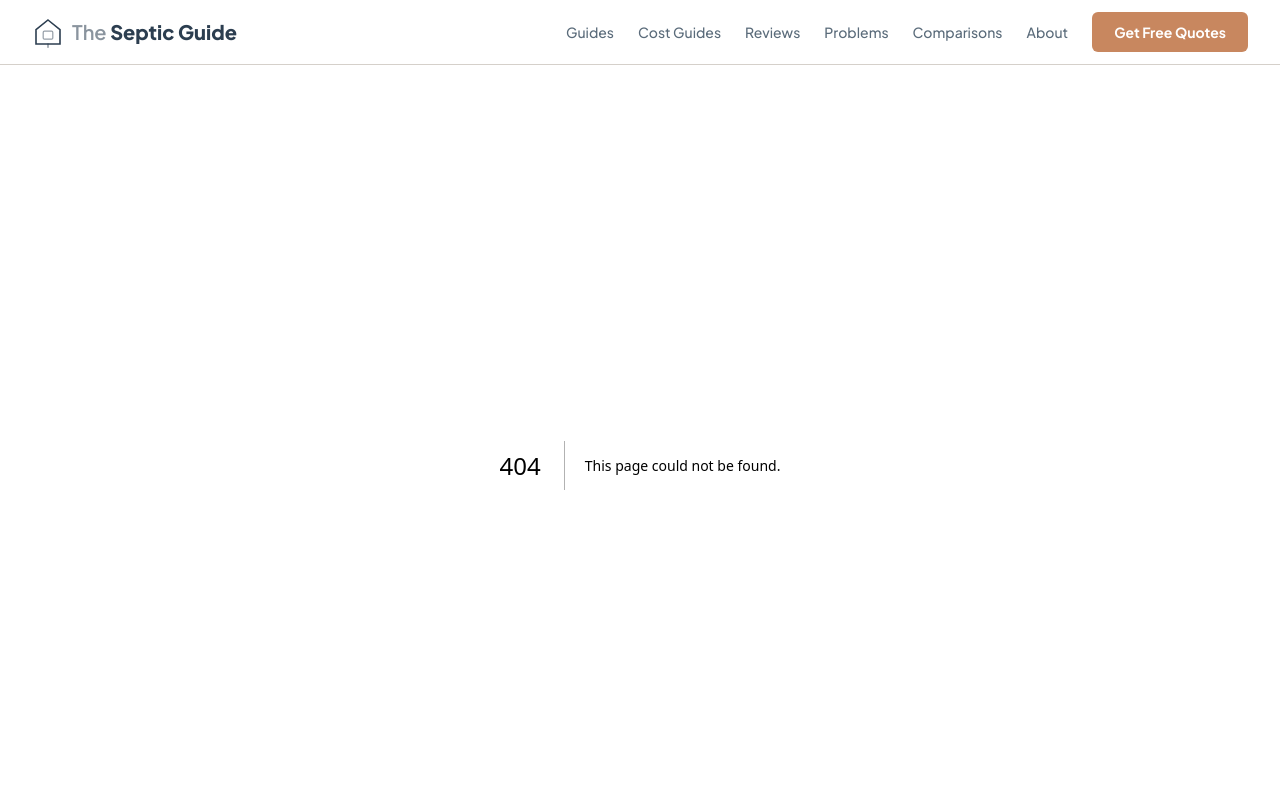
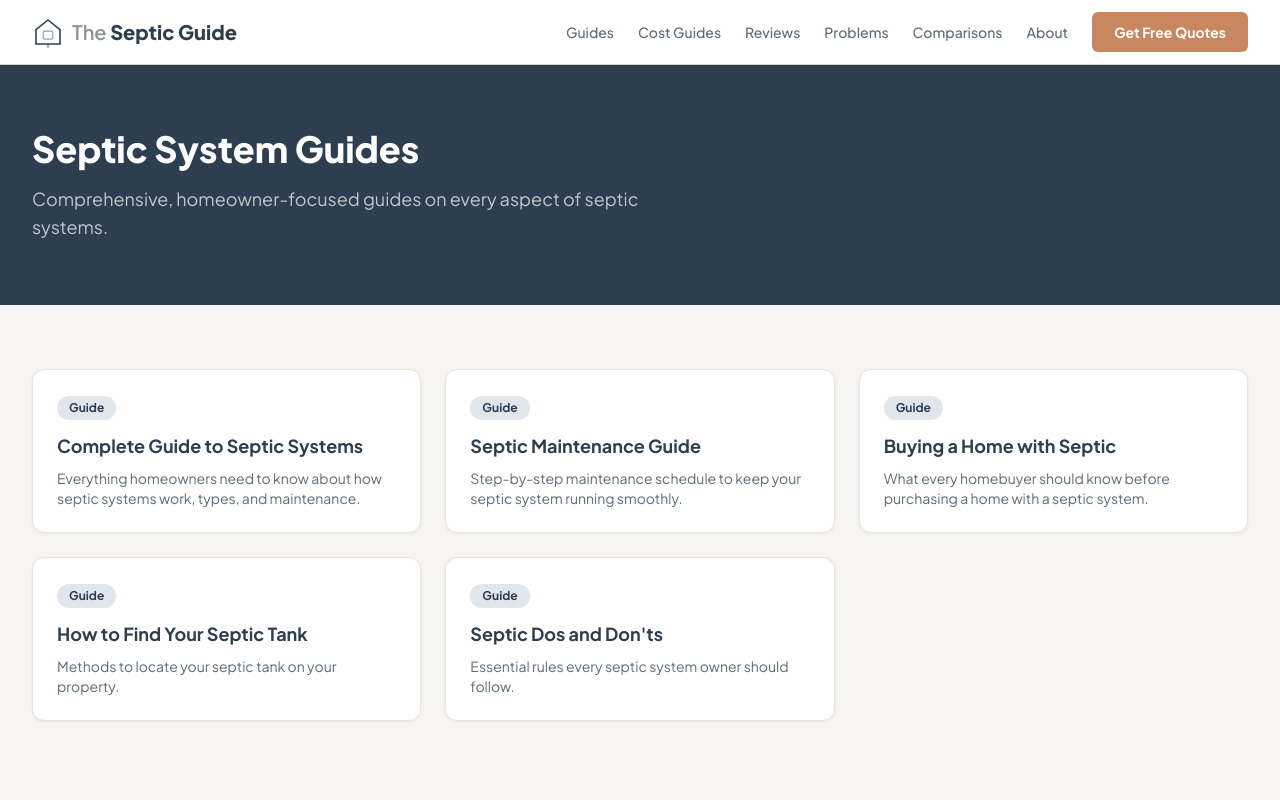
Before and after one commit to thebasementguide2026/theseptic.guide-, a Next.js app: page /guides in a window 1280 px wide. Before the commit this address had no page. Shown: the top 800 px of the page. Built offline with nearby package versions, Linux system fonts and the light colour scheme.

Commit message:
Add guides listing page

```diff
--- /dev/null
+++ b/app/guides/page.tsx
@@ -0,0 +1,40 @@
+import Link from 'next/link'
+
+export const metadata = {
+  title: 'Septic System Guides | The Septic Guide',
+  description: 'Comprehensive guides for homeowners on septic systems, maintenance, installation, and more.',
+}
+
+const guides = [
+  { title: 'Complete Guide to Septic Systems', href: '/guides/complete-septic-guide', description: 'Everything homeowners need to know about how septic systems work, types, and maintenance.' },
+  { title: 'Septic Maintenance Guide', href: '/guides/maintenance-guide', description: 'Step-by-step maintenance schedule to keep your septic system running smoothly.' },
+  { title: 'Buying a Home with Septic', href: '/guides/buying-home-with-septic', description: 'What every homebuyer should know before purchasing a home with a septic system.' },
+  { title: 'How to Find Your Septic Tank', href: '/guides/find-your-septic-tank', description: 'Methods to locate your septic tank on your property.' },
+  { title: 'Septic Dos and Don\'ts', href: '/guides/septic-dos-and-donts', description: 'Essential rules every septic system owner should follow.' },
+]
+
+export default function GuidesPage() {
+  return (
+    <>
+      <section style={{ backgroundColor: '#2C3E50' }} className="text-white py-16">
+        <div className="container-custom">
+          <h1 className="text-4xl font-extrabold mb-4">Septic System Guides</h1>
+          <p className="text-lg opacity-70 max-w-2xl">Comprehensive, homeowner-focused guides on every aspect of septic systems.</p>
+        </div>
+      </section>
+      <section className="py-16">
+        <div className="container-custom">
+          <div className="grid grid-cols-1 md:grid-cols-2 lg:grid-cols-3 gap-6">
+            {guides.map((guide) => (
+              <Link key={guide.href} href={guide.href} className="bg-white rounded-xl p-6 shadow-sm border border-[#E8E4DE] hover:shadow-md transition-shadow">
+                <span className="inline-block text-xs font-bold px-3 py-1 rounded-full mb-3" style={{ backgroundColor: '#E0E6EC', color: '#2C3E50' }}>Guide</span>
+                <h2 className="text-lg font-bold text-[#2C3E50] mb-2">{guide.title}</h2>
+                <p className="text-sm text-[#5A6B7A]">{guide.description}</p>
+              </Link>
+            ))}
+          </div>
+        </div>
+      </section>
+    </>
+  )
+}
```
